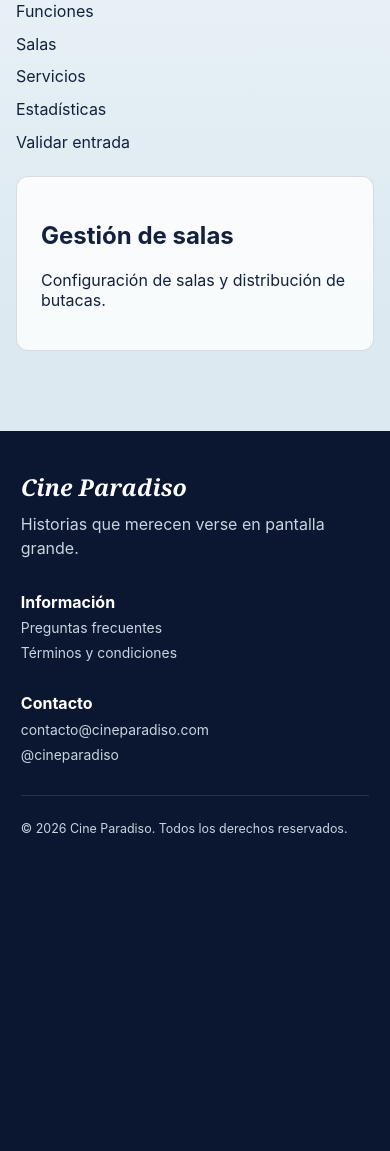
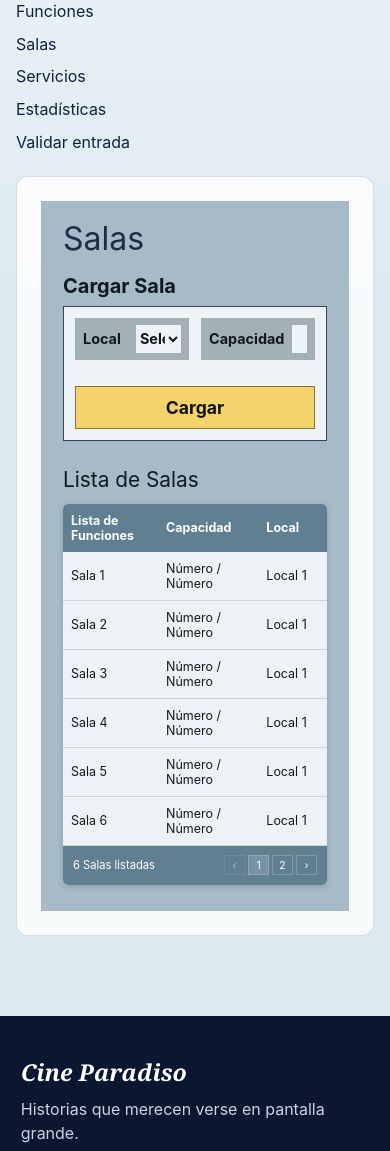
Before and after one commit to Kuperph7/cine-paradiso-web, a Flask app: page /admin/salas in a window 390 px wide. Shown: the part 235-1386 px from the top of the page. Before the commit the page ends 1068 px from the top, so only its background shows below. Run offline with Flask 3, Linux system fonts and the light colour scheme.

Commit message:
Añadi vista de salas

```diff
--- /dev/null
+++ b/app/static/css/salas.css
@@ -0,0 +1,275 @@
+.salas-page {
+    box-sizing: border-box;
+    min-height: 100%;
+    padding: 28px 24px 44px;
+    color: #101820;
+    background: #a7bac8;
+}
+
+.salas-page *,
+.salas-page *::before,
+.salas-page *::after {
+    box-sizing: inherit;
+}
+
+.salas-title {
+    margin: 0 0 8px;
+    color: #1e2c46;
+    font-size: clamp(2rem, 3vw, 2.6rem);
+    font-weight: 400;
+    text-align: center;
+}
+
+.salas-form-section {
+    width: min(100%, 476px);
+    margin: 0 auto;
+}
+
+.salas-form-section h2 {
+    margin: 0 0 6px;
+    font-size: 1.15rem;
+    font-weight: 700;
+}
+
+.salas-form {
+    display: grid;
+    grid-template-columns: 1fr 1fr auto;
+    align-items: center;
+    gap: 18px;
+    min-height: 56px;
+    padding: 12px 20px;
+    border: 1px solid #344454;
+    background: #eef3f7;
+}
+
+.salas-form label {
+    display: flex;
+    align-items: center;
+    justify-content: space-between;
+    gap: 8px;
+    min-width: 0;
+    padding: 5px 8px;
+    background: #a3b0b8;
+    font-size: 0.8rem;
+    font-weight: 700;
+}
+
+.salas-form select,
+.salas-form input {
+    min-width: 0;
+    height: 28px;
+    border: 0;
+    border-radius: 0;
+    background: #eef3f7;
+    color: #101820;
+    font: inherit;
+}
+
+.salas-form select {
+    width: 50%;
+}
+
+.salas-form input {
+    width: 46px;
+    padding: 2px 5px;
+}
+
+.salas-form button {
+    min-width: 72px;
+    padding: 4px 12px;
+    border: 1px solid #8a7134;
+    background: #f5d36b;
+    color: #111;
+    font: inherit;
+    font-weight: 700;
+    cursor: pointer;
+}
+
+.salas-form button:hover {
+    background: #ffdf7a;
+}
+
+.salas-list-section {
+    width: min(100%, 395px);
+    margin: 66px auto 0;
+}
+
+.salas-list-section h2 {
+    margin: 0 0 8px;
+    font-size: 1rem;
+    font-weight: 400;
+}
+
+.salas-table-wrap {
+    overflow: hidden;
+    border-radius: 5px;
+    background: #edf2f6;
+    box-shadow: 0 2px 6px rgb(30 44 70 / 18%);
+}
+
+.salas-table {
+    width: 100%;
+    border-collapse: collapse;
+    font-size: 0.58rem;
+}
+
+.salas-table th {
+    padding: 7px 8px;
+    background: #607f91;
+    color: #fff;
+    font-weight: 700;
+    text-align: left;
+}
+
+.salas-table td {
+    height: 27px;
+    padding: 6px 8px;
+    border-bottom: 1px solid #cbd3d8;
+}
+
+.salas-table th:nth-child(1),
+.salas-table td:nth-child(1) {
+    width: 31%;
+}
+
+.salas-table th:nth-child(2),
+.salas-table td:nth-child(2) {
+    width: 55%;
+}
+
+.salas-table th:nth-child(3),
+.salas-table td:nth-child(3) {
+    width: 14%;
+}
+
+.salas-table-footer {
+    display: flex;
+    min-height: 25px;
+    align-items: center;
+    justify-content: space-between;
+    padding: 4px 8px;
+    background: #607f91;
+    color: #fff;
+    font-size: 0.5rem;
+}
+
+.pagination {
+    display: flex;
+    gap: 3px;
+}
+
+.pagination button {
+    width: 18px;
+    height: 17px;
+    padding: 0;
+    border: 1px solid rgb(255 255 255 / 20%);
+    background: transparent;
+    color: inherit;
+    font-size: 0.5rem;
+}
+
+.pagination button[aria-current="page"] {
+    background: rgb(255 255 255 / 15%);
+}
+
+.pagination button:disabled {
+    opacity: 0.5;
+}
+
+/* Vista mobile */
+@media (max-width: 600px) {
+    .salas-page {
+        padding: 18px 22px 26px;
+    }
+
+    .salas-title {
+        margin: 0 0 16px;
+        text-align: left;
+        font-size: 2rem;
+    }
+
+    .salas-form-section {
+        width: 100%;
+    }
+
+    .salas-form-section h2 {
+        margin-bottom: 8px;
+        font-size: 1.25rem;
+    }
+
+    .salas-form {
+        grid-template-columns: 1fr 1fr;
+        gap: 26px 12px;
+        padding: 11px;
+    }
+
+    .salas-form label {
+        min-height: 42px;
+        padding: 6px 8px;
+        font-size: 0.9rem;
+    }
+
+    .salas-form select {
+        width: 46%;
+    }
+
+    .salas-form input {
+        width: 46px;
+    }
+
+    .salas-form button {
+        grid-column: 1 / -1;
+        min-height: 43px;
+        font-size: 1.1rem;
+    }
+
+    .salas-list-section {
+        width: 100%;
+        margin-top: 26px;
+    }
+
+    .salas-list-section h2 {
+        margin-bottom: 12px;
+        font-size: 1.3rem;
+    }
+
+    .salas-table {
+        font-size: 0.78rem;
+    }
+
+    .salas-table th,
+    .salas-table td {
+        padding: 9px 8px;
+    }
+
+    .salas-table td {
+        height: 43px;
+    }
+
+    .salas-table th:nth-child(1),
+    .salas-table td:nth-child(1) {
+        width: 36%;
+    }
+
+    .salas-table th:nth-child(2),
+    .salas-table td:nth-child(2) {
+        width: 38%;
+    }
+
+    .salas-table th:nth-child(3),
+    .salas-table td:nth-child(3) {
+        width: 26%;
+    }
+
+    .salas-table-footer {
+        min-height: 39px;
+        padding: 6px 10px;
+        font-size: 0.7rem;
+    }
+
+    .pagination button {
+        width: 21px;
+        height: 20px;
+        font-size: 0.65rem;
+    }
+}
--- a/app/templates/administrador/salas.html
+++ b/app/templates/administrador/salas.html
@@ -1,3 +1,106 @@
 {% extends "administrador/base_admin.html" %}
+
 {% block title %}Salas | Administración{% endblock %}
-{% block admin_content %}<h1>Gestión de salas</h1><p>Configuración de salas y distribución de butacas.</p>{% endblock %}
+
+{% block admin_content %}
+<link rel="stylesheet" href="{{ url_for('static', filename='css/salas.css') }}">
+
+<section class="salas-page" aria-labelledby="salas-title">
+    <h1 id="salas-title" class="salas-title">Salas</h1>
+
+    <section class="salas-form-section" aria-labelledby="cargar-sala-title">
+        <h2 id="cargar-sala-title">Cargar Sala</h2>
+
+        <form class="salas-form" method="post">
+            <label class="field-local" for="local">
+                <span>Local</span>
+                <select id="local" name="local">
+                    <option value="">Seleccionar</option>
+                    <option value="1">Local 1</option>
+                    <option value="2">Local 2</option>
+                    <option value="3">Local 3</option>
+                </select>
+            </label>
+
+            <label class="field-capacidad" for="capacidad">
+                <span>Capacidad</span>
+                <input id="capacidad" name="capacidad" type="number" min="1">
+            </label>
+
+            <button type="submit">Cargar</button>
+        </form>
+    </section>
+
+    <section class="salas-list-section" aria-labelledby="lista-salas-title">
+        <h2 id="lista-salas-title">Lista de Salas</h2>
+
+        <div class="salas-table-wrap">
+            <table class="salas-table">
+                <thead>
+                    <tr>
+                        <th scope="col">Lista de Funciones</th>
+                        <th scope="col">Capacidad</th>
+                        <th scope="col">Local</th>
+                    </tr>
+                </thead>
+                <tbody>
+                    {% for sala in salas|default([]) %}
+                    <tr>
+                        <td data-label="Lista de Funciones">
+                            {{ sala.nombre|default("Sala " ~ loop.index) }}
+                        </td>
+                        <td data-label="Capacidad">
+                            {{ sala.capacidad|default("—") }}
+                        </td>
+                        <td data-label="Local">
+                            {{ sala.local|default("—") }}
+                        </td>
+                    </tr>
+                    {% else %}
+                    <tr>
+                        <td data-label="Lista de Funciones">Sala 1</td>
+                        <td data-label="Capacidad">Número / Número</td>
+                        <td data-label="Local">Local 1</td>
+                    </tr>
+                    <tr>
+                        <td data-label="Lista de Funciones">Sala 2</td>
+                        <td data-label="Capacidad">Número / Número</td>
+                        <td data-label="Local">Local 1</td>
+                    </tr>
+                    <tr>
+                        <td data-label="Lista de Funciones">Sala 3</td>
+                        <td data-label="Capacidad">Número / Número</td>
+                        <td data-label="Local">Local 1</td>
+                    </tr>
+                    <tr>
+                        <td data-label="Lista de Funciones">Sala 4</td>
+                        <td data-label="Capacidad">Número / Número</td>
+                        <td data-label="Local">Local 1</td>
+                    </tr>
+                    <tr>
+                        <td data-label="Lista de Funciones">Sala 5</td>
+                        <td data-label="Capacidad">Número / Número</td>
+                        <td data-label="Local">Local 1</td>
+                    </tr>
+                    <tr>
+                        <td data-label="Lista de Funciones">Sala 6</td>
+                        <td data-label="Capacidad">Número / Número</td>
+                        <td data-label="Local">Local 1</td>
+                    </tr>
+                    {% endfor %}
+                </tbody>
+            </table>
+
+            <div class="salas-table-footer">
+                <span>{{ salas|default([1, 2, 3, 4, 5, 6], true)|length }} Salas listadas</span>
+                <nav class="pagination" aria-label="Paginación">
+                    <button type="button" aria-label="Página anterior" disabled>‹</button>
+                    <button type="button" aria-current="page">1</button>
+                    <button type="button">2</button>
+                    <button type="button" aria-label="Página siguiente">›</button>
+                </nav>
+            </div>
+        </div>
+    </section>
+</section>
+{% endblock %}
```
